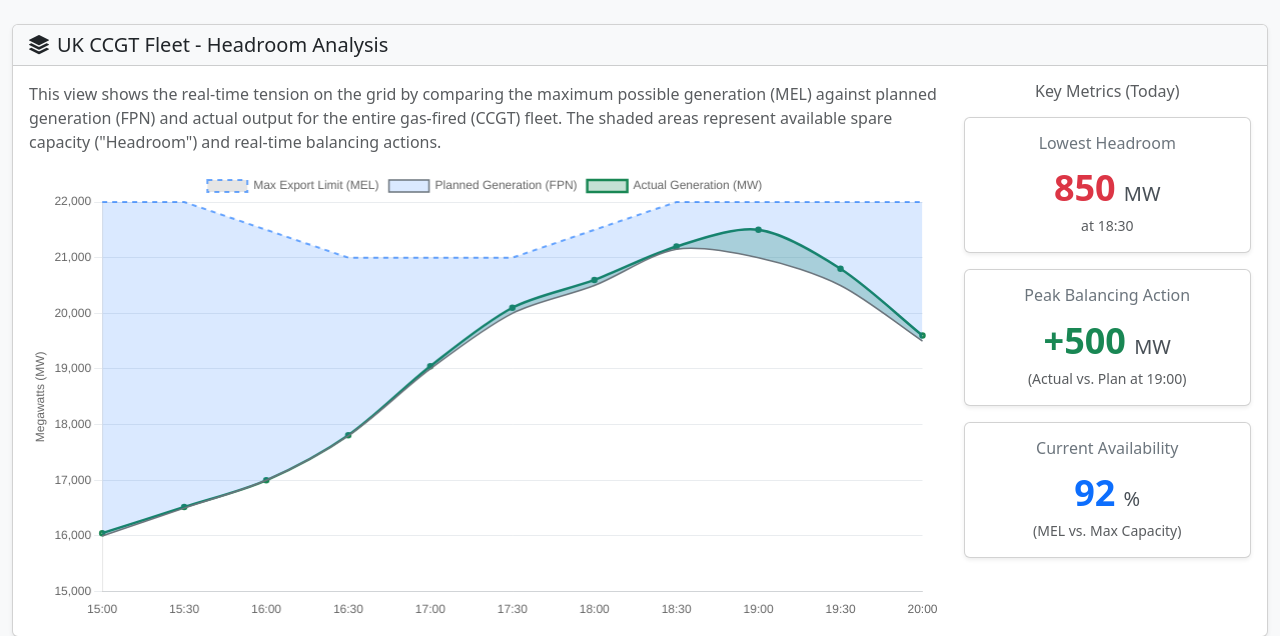
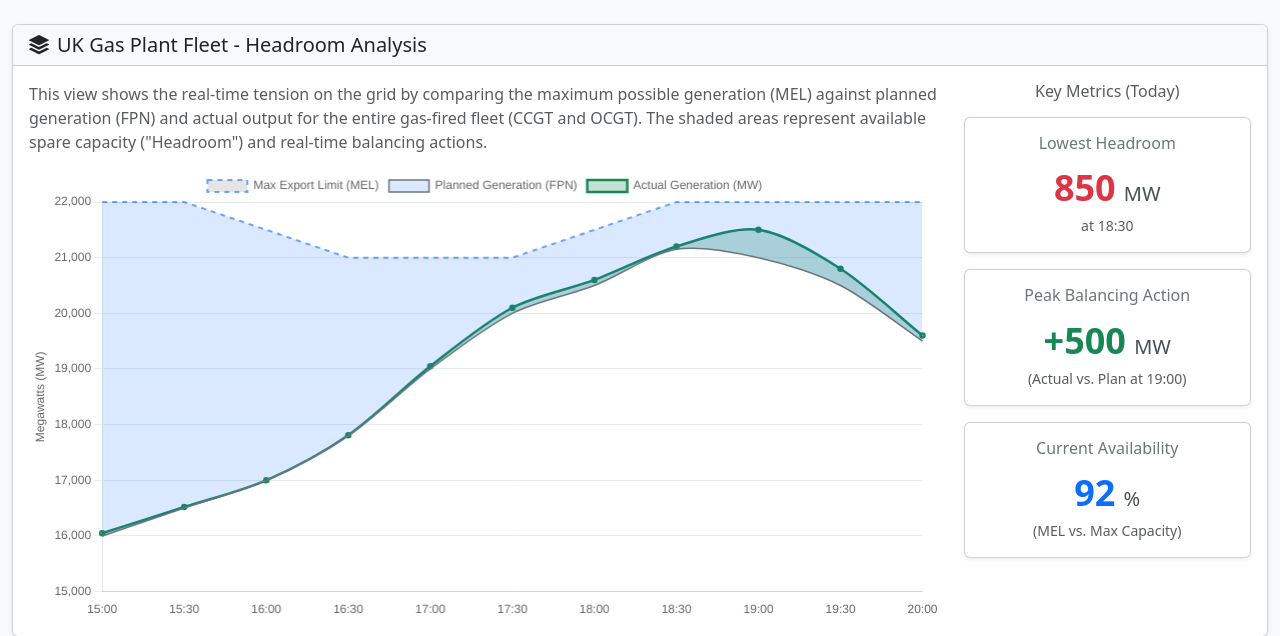
Before and after one commit to a115/gridsight, a Django app: page /headroom/ in a window 1280 px wide. Shown: the part 56-692 px from the top of the page. Run offline with Django 5.2, Linux system fonts and the light colour scheme.

Commit message:
Formatting

```diff
--- a/app/configuration/app.py
+++ b/app/configuration/app.py
@@ -6,4 +6,5 @@ class AppSettings(BaseSettings):
 
     model_config = SettingsConfigDict(extra="ignore")
 
+
 app_settings = AppSettings()
--- a/app/configuration/django.py
+++ b/app/configuration/django.py
@@ -10,4 +10,5 @@ class DjangoSettings(BaseSettings):
         extra="ignore",
     )
 
+
 django_settings = DjangoSettings()
--- a/app/configuration/postgres.py
+++ b/app/configuration/postgres.py
@@ -13,4 +13,5 @@ class PostgresSettings(BaseSettings):
         extra="ignore",
     )
 
+
 postgres_settings = PostgresSettings()
--- a/templates/system_headroom.html
+++ b/templates/system_headroom.html
@@ -8,7 +8,7 @@
 <div class="card shadow-sm">
     <div class="card-header bg-light d-flex justify-content-between align-items-center">
         <h5 class="mb-0">
-            <i class="bi bi-stack me-2"></i>UK CCGT Fleet - Headroom Analysis
+            <i class="bi bi-stack me-2"></i>UK Gas Plant Fleet - Headroom Analysis
         </h5>
         {% comment %}
         <span class="pro-badge rounded-pill">PRO FEATURE</span>
@@ -19,7 +19,7 @@
             <!-- Main Chart -->
             <div class="col-lg-9">
                 <p class="text-muted">
-                    This view shows the real-time tension on the grid by comparing the maximum possible generation (MEL) against planned generation (FPN) and actual output for the entire gas-fired (CCGT) fleet. The shaded areas represent available spare capacity ("Headroom") and real-time balancing actions.
+                    This view shows the real-time tension on the grid by comparing the maximum possible generation (MEL) against planned generation (FPN) and actual output for the entire gas-fired fleet (CCGT and OCGT). The shaded areas represent available spare capacity ("Headroom") and real-time balancing actions.
                 </p>
                 <div style="height: 450px;">
                     <canvas id="headroomChart"></canvas>
```
